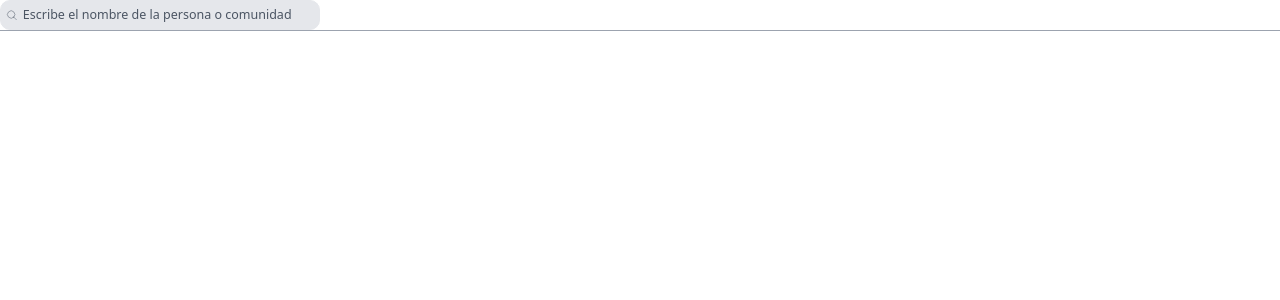
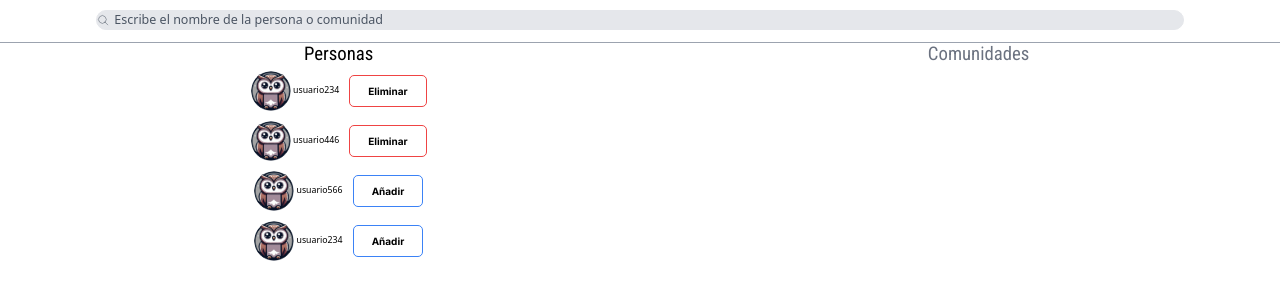
Before and after one commit to FelipeCabal/gossip-web-frontend, a React (Vite) app: page /search in a window 1280 px wide. Shown: the top 300 px of the page. Built offline with nearby package versions, Linux system fonts and the light colour scheme.

Commit message:
frontend de la busqueda de comunidades y personas

```diff
--- a/src/components/BusquedaComunidades.jsx
+++ b/src/components/BusquedaComunidades.jsx
@@ -1,30 +1,155 @@
+import { useState } from 'react';
+import icono from '../assets/avatares/neutro.png';
 
-import { TextField, styled } from "@mui/material";
+const personas = [
+  { id: 1, nombre: 'usuario234', perfil: icono, isFollowing: true },
+  { id: 2, nombre: 'usuario446', perfil: icono, isFollowing: true },
+  { id: 3, nombre: 'usuario566', perfil: icono, isFollowing: false },
+  { id: 4, nombre: 'usuario234', perfil: icono, isFollowing: false },
+];
 
-
+const comunidades = [
+  { id: 1, nombre: 'Los Buhos prohibidos', perfil: icono, isFollowing: false },
+  { id: 2, nombre: 'El consejo de las plumas', perfil: icono, isFollowing: true },
+  { id: 3, nombre: 'Ojitos chiquititos', perfil: icono, isFollowing: true },
+  { id: 4, nombre: 'Los Buhos prohibidos 2', perfil: icono, isFollowing: false },
+];
 
 export function BusquedaComunidades() {
+  const [communities, setCommunities] = useState(comunidades);
+  const [people, setPeople] = useState(personas);
+  const [searchTerm, setSearchTerm] = useState(''); // Estado para el término de búsqueda
+  const [activeSection, setActiveSection] = useState('personas'); // Estado para alternar secciones
+
+  const toggleFollow = (list, setList, id) => {
+    const updatedList = list.map((item) =>
+      item.id === id ? { ...item, isFollowing: !item.isFollowing } : item
+    );
+    setList(updatedList);
+  };
+
+  // Filtrar resultados basados en el término de búsqueda
+  const filteredPeople = people.filter((persona) =>
+    persona.nombre.toLowerCase().includes(searchTerm.toLowerCase())
+  );
+  const filteredCommunities = communities.filter((comunidad) =>
+    comunidad.nombre.toLowerCase().includes(searchTerm.toLowerCase())
+  );
+
   return (
     <>
       <section className="flex border-b border-gray-400">
-        <div className="w-full">
-          <form action="" className="w-1/3">
-            <div class="flex items-center border rounded-2xl bg-gray-200 p-2 w-full max-w-lg">
-              <svg xmlns="http://www.w3.org/2000/svg" fill="none" viewBox="0 0 24 24" stroke="currentColor" class="w-5 h-5 text-gray-600 mr-2">
-                <path stroke-linecap="round" stroke-linejoin="round" d="M21 21l-5.197-5.197m0 0A7.5 7.5 0 1 0 5.196 5.196a7.5 7.5 0 0 0 10.607 10.607Z" />
+        <div className="w-full pb-3 pt-2 flex items-center justify-center">
+          <form action="" className="w-full flex items-center justify-center">
+            <div className="flex items-center border rounded-2xl bg-gray-200 m-2 w-[85%]">
+              <svg
+                xmlns="http://www.w3.org/2000/svg"
+                fill="none"
+                viewBox="0 0 24 24"
+                stroke="currentColor"
+                className="w-5 h-5 text-gray-600 mr-2"
+              >
+                <path
+                  strokeLinecap="round"
+                  strokeLinejoin="round"
+                  d="M21 21l-5.197-5.197m0 0A7.5 7.5 0 1 0 5.196 5.196a7.5 7.5 0 0 0 10.607 10.607Z"
+                />
               </svg>
               <input
                 type="text"
                 placeholder="Escribe el nombre de la persona o comunidad"
-                class="w-full bg-transparent outline-none border-none text-gray-700 placeholder-gray-600 focus:ring-0 focus:outline-none text-xl"
+                className="w-full bg-transparent outline-none border-none text-gray-700 placeholder-gray-600 focus:ring-0 focus:outline-none text-xl"
+                value={searchTerm}
+                onChange={(e) => setSearchTerm(e.target.value)} // Actualizar el término de búsqueda
               />
             </div>
           </form>
         </div>
       </section>
-      <section>
 
+      <section className="flex flex-col-2 justify-around">
+        <div className="items-center">
+          <h3
+            onClick={() => setActiveSection('personas')}
+            className={`cursor-pointer text-3xl font-normal flex items-center justify-center mb-2 ${activeSection === 'personas' ? 'text-black' : 'text-gray-500'
+              }`}
+          >
+            Personas
+          </h3>
+          <div
+            className={`flex flex-col items-center justify-between text-white text-sm ${activeSection === 'personas' ? 'block' : 'hidden'
+              }`}
+          >
+            {filteredPeople.map((persona) => (
+              <article key={persona.id} className="flex items-center gap-4 mb-4">
+                <div className="flex items-center gap-1">
+                  <img
+                    src={persona.perfil}
+                    alt={`Perfil de ${persona.nombre}`}
+                    className="w-16 h-16 rounded-full"
+                  />
+                  <div className="flex flex-col">
+                    <span className="text-black font-medium">{persona.nombre}</span>
+                  </div>
+                </div>
+                <div>
+                  <button
+                    onClick={() => toggleFollow(people, setPeople, persona.id)}
+                    className={`btn btn-font-black border ${persona.isFollowing
+                        ? 'border-red-500 text-white'
+                        : 'border-blue-500 text-white'
+                      }`}
+                  >
+                    {persona.isFollowing ? 'Eliminar' : 'Añadir'}
+                  </button>
+                </div>
+              </article>
+            ))}
+          </div>
+        </div>
+        <div className="items-start justify-start">
+          <h3
+            onClick={() => setActiveSection('comunidades')}
+            className={`cursor-pointer text-3xl font-normal flex items-center justify-center mb-2 ${activeSection === 'comunidades' ? 'text-black' : 'text-gray-500'
+              }`}
+          >
+            Comunidades
+          </h3>
+          <div
+            className={`flex flex-col items-start justify-between text-white text-sm ${activeSection === 'comunidades' ? 'block' : 'hidden'
+              }`}
+          >
+            {filteredCommunities.map((comunidad) => (
+              <article
+                key={comunidad.id}
+                className="flex items-start gap-4 mb-4 justify-start"
+              >
+                <div className="flex items-center gap-1">
+                  <img
+                    src={comunidad.perfil}
+                    alt={`Perfil de ${comunidad.nombre}`}
+                    className="w-16 h-16 rounded-full"
+                  />
+                  <div className="flex flex-col w-[110px]">
+                    <span className="text-black font-medium">{comunidad.nombre}</span>
+                  </div>
+                </div>
+                <button
+                  onClick={() =>
+                    toggleFollow(communities, setCommunities, comunidad.id)
+                  }
+                  className={`btn btn-font-black border ${comunidad.isFollowing
+                      ? 'border-red-500 text-white'
+                      : 'border-blue-500 text-white'
+                    }`}
+                >
+                  {comunidad.isFollowing ? 'Eliminar' : 'Añadir'}
+                </button>
+              </article>
+            ))}
+          </div>
+        </div>
       </section>
     </>
-  )
+  );
 }
```
